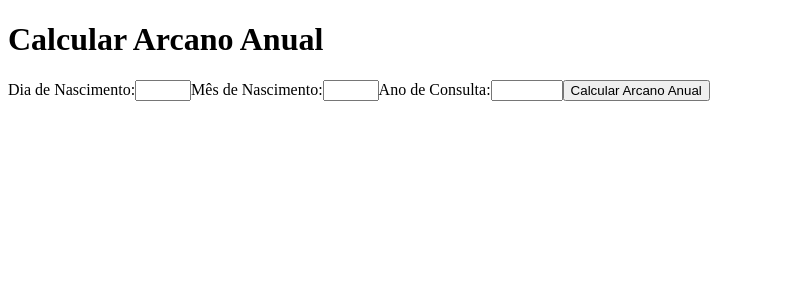
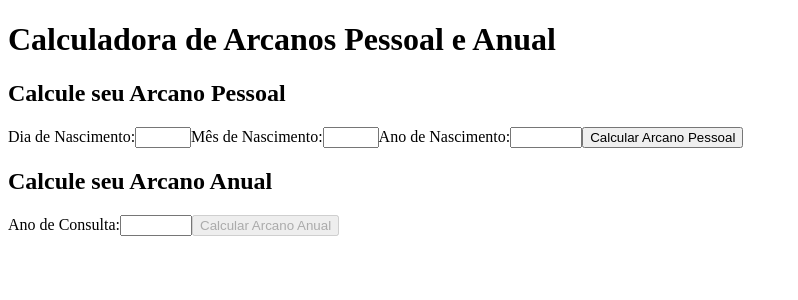
Before and after one commit to EL0ISA/pweb_projeto, a Next.js app: page /calculadora in a window 1280 px wide. Shown: the top 300 px of the page, without its empty margins (0-798 px from the left). Built offline with nearby package versions, Linux system fonts and the light colour scheme.

Commit message:
feat: cálculo arcano anual

```diff
--- a/app/calculadora/page.js
+++ b/app/calculadora/page.js
@@ -11,19 +11,6 @@ async function fetchArcano(numero) {
   return response.json();
 }
 
-export default function ArcanoAnual() {
-  const [diaNascimento, setDiaNascimento] = useState('');
-  const [mesNascimento, setMesNascimento] = useState('');
-  const [anoConsulta, setAnoConsulta] = useState('');
-  const [arcanoAnual, setArcanoAnual] = useState(null);
-  const [arcanoDetails, setArcanoDetails] = useState(null);
-  const [loading, setLoading] = useState(false);
-  const [error, setError] = useState('');
-
-  const handleDiaChange = (e) => setDiaNascimento(e.target.value);
-  const handleMesChange = (e) => setMesNascimento(e.target.value);
-  const handleAnoChange = (e) => setAnoConsulta(e.target.value);
-
 // Função para somar os dígitos de um número
 const somarDigitos = (numero) => {
   return numero
@@ -32,38 +19,86 @@ export default function ArcanoAnual() {
     .reduce((acc, curr) => acc + parseInt(curr), 0);
 };
 
-  const calcularArcanoAnual = async () => {
-    setLoading(true);
-    setError('');
-    setArcanoDetails(null);
+export default function Arcano() {
+  const [diaNascimento, setDiaNascimento] = useState('');
+  const [mesNascimento, setMesNascimento] = useState('');
+  const [anoNascimento, setAnoNascimento] = useState('');
+  const [anoConsulta, setAnoConsulta] = useState('');
+  const [arcanoPessoal, setArcanoPessoal] = useState(null);
+  const [arcanoAnual, setArcanoAnual] = useState(null);
+  const [arcanoDetailsPessoal, setArcanoDetailsPessoal] = useState(null);
+  const [arcanoDetailsAnual, setArcanoDetailsAnual] = useState(null);
+  const [loading, setLoading] = useState(false);
+  const [error, setError] = useState('');
 
-    try {
-      if (!diaNascimento || !mesNascimento || !anoConsulta) {
-        setError('Por favor, preencha todos os campos.');
-        setLoading(false);
+  const handleDiaChange = (e) => setDiaNascimento(e.target.value);
+  const handleMesChange = (e) => setMesNascimento(e.target.value);
+  const handleAnoNascimentoChange = (e) => setAnoNascimento(e.target.value);
+  const handleAnoConsultaChange = (e) => setAnoConsulta(e.target.value);
+
+  // Função para calcular o Arcano Pessoal
+  const calcularArcanoPessoal = async () => {
+    if (!diaNascimento || !mesNascimento || !anoNascimento) {
+      setError('Por favor, preencha todos os campos para o Arcano Pessoal.');
       return;
     }
 
-      // Somar os dígitos do dia, mês e ano de consulta
-      const somaDia = somarDigitos(parseInt(diaNascimento));
-      const somaMes = somarDigitos(parseInt(mesNascimento));
-      const somaAno = somarDigitos(parseInt(anoConsulta));
+    // Somar os valores do dia, mês e ano de nascimento
+    const somaNascimento = parseInt(diaNascimento) + parseInt(mesNascimento) + parseInt(anoNascimento);
 
-      let arcano = somaDia + somaMes + somaAno;
+    let arcano = somaNascimento;
 
-      // Reduz a soma até que o arcano esteja entre 1 e 22
+    // Reduzir até o Arcano Pessoal estar entre 1 e 22
     while (arcano > 22) {
       arcano = somarDigitos(arcano);
     }
 
-      setArcanoAnual(arcano);
+    setArcanoPessoal(arcano);
 
     // Buscar detalhes do arcano
+    try {
       const arcanoInfo = await fetchArcano(arcano);
-      setArcanoDetails(arcanoInfo);
+      setArcanoDetailsPessoal(arcanoInfo);
     } catch (err) {
-      console.error('Erro ao calcular ou buscar arcano:', err);
-      setError('Erro ao calcular ou buscar arcano');
+      console.error('Erro ao carregar os detalhes do arcano:', err);
+      setError('Erro ao carregar detalhes do arcano');
+    }
+  };
+
+  // Função para calcular o Arcano Anual
+  const calcularArcanoAnual = async () => {
+    if (!anoConsulta || !diaNascimento || !mesNascimento || !anoNascimento) {
+      setError('Por favor, preencha todos os campos necessários e calcule o Arcano Pessoal primeiro.');
+      return;
+    }
+
+    setLoading(true);
+    setError('');
+    setArcanoAnual(null);
+    setArcanoDetailsAnual(null); // Limpar os detalhes do arcano anual anterior
+
+    try {
+      // Somar o dia, mês, ano de nascimento e o ano do último aniversário
+      const somaNascimento = parseInt(diaNascimento) + parseInt(mesNascimento) + parseInt(anoNascimento);
+      const somaAnoConsulta = parseInt(anoConsulta);
+      const somaTotal = somaNascimento + somaAnoConsulta;
+
+      // Somar os dígitos do resultado
+      let arcanoAnual = somaTotal;
+
+      // Reduzir até o Arcano Anual estar entre 1 e 22
+      while (arcanoAnual > 22) {
+        arcanoAnual = somarDigitos(arcanoAnual);
+      }
+
+      setArcanoAnual(arcanoAnual);
+
+      // Buscar detalhes do arcano anual
+      const arcanoInfo = await fetchArcano(arcanoAnual);
+      setArcanoDetailsAnual(arcanoInfo);
+    } catch (err) {
+      console.error('Erro ao calcular ou buscar Arcano Anual:', err);
+      setError('Erro ao calcular ou buscar Arcano Anual');
     } finally {
       setLoading(false);
     }
@@ -71,8 +106,10 @@ export default function ArcanoAnual() {
 
   return (
     <div>
-      <h1>Calcular Arcano Anual</h1>
+      <h1>Calculadora de Arcanos Pessoal e Anual</h1>
 
+      <div>
+        <h2>Calcule seu Arcano Pessoal</h2>
         <label htmlFor="diaNascimento">Dia de Nascimento:</label>
         <input
           type="number"
@@ -95,18 +132,47 @@ export default function ArcanoAnual() {
           max="12"
         />
 
+        <label htmlFor="anoNascimento">Ano de Nascimento:</label>
+        <input
+          type="number"
+          id="anoNascimento"
+          value={anoNascimento}
+          onChange={handleAnoNascimentoChange}
+          required
+          min="1900"
+          max="2100"
+        />
+
+        <button onClick={calcularArcanoPessoal}>Calcular Arcano Pessoal</button>
+
+        {arcanoPessoal && (
+          <div>
+            <p>Arcano Pessoal: {arcanoPessoal}</p>
+            {arcanoDetailsPessoal && (
+              <div>
+                <h3>{arcanoDetailsPessoal.nome}</h3>
+                <p>{arcanoDetailsPessoal.descricao}</p>
+                <p><strong>Cor:</strong> {arcanoDetailsPessoal.cor}</p>
+              </div>
+            )}
+          </div>
+        )}
+      </div>
+
+      <div>
+        <h2>Calcule seu Arcano Anual</h2>
         <label htmlFor="anoConsulta">Ano de Consulta:</label>
         <input
           type="number"
           id="anoConsulta"
           value={anoConsulta}
-        onChange={handleAnoChange}
+          onChange={handleAnoConsultaChange}
           required
           min="1900"
           max="2100"
         />
 
-      <button onClick={calcularArcanoAnual} disabled={loading}>
+        <button onClick={calcularArcanoAnual} disabled={!arcanoPessoal || loading}>
           {loading ? 'Calculando...' : 'Calcular Arcano Anual'}
         </button>
 
@@ -114,12 +180,12 @@ export default function ArcanoAnual() {
 
         {arcanoAnual && (
           <div>
-          <h2>Arcano Anual: {arcanoAnual}</h2>
-          {arcanoDetails ? (
+            <p>Arcano Anual: {arcanoAnual}</p>
+            {arcanoDetailsAnual ? (
               <div>
-              <h3>{arcanoDetails.nome}</h3>
-              <p>{arcanoDetails.descricao}</p>
-              <p><strong>Cor:</strong> {arcanoDetails.cor}</p>
+                <h3>{arcanoDetailsAnual.nome}</h3>
+                <p>{arcanoDetailsAnual.descricao}</p>
+                <p><strong>Cor:</strong> {arcanoDetailsAnual.cor}</p>
               </div>
             ) : (
               <p>Carregando detalhes do arcano...</p>
@@ -127,5 +193,6 @@ export default function ArcanoAnual() {
           </div>
         )}
       </div>
+    </div>
   );
 }
```
Lines whose indentation alone changed are shown as unchanged.
